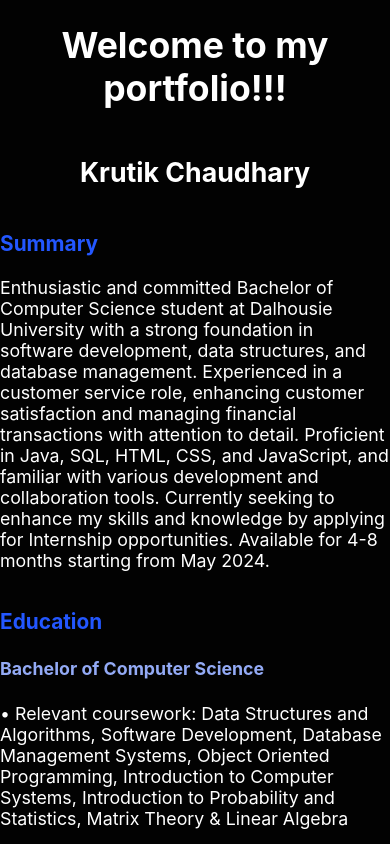
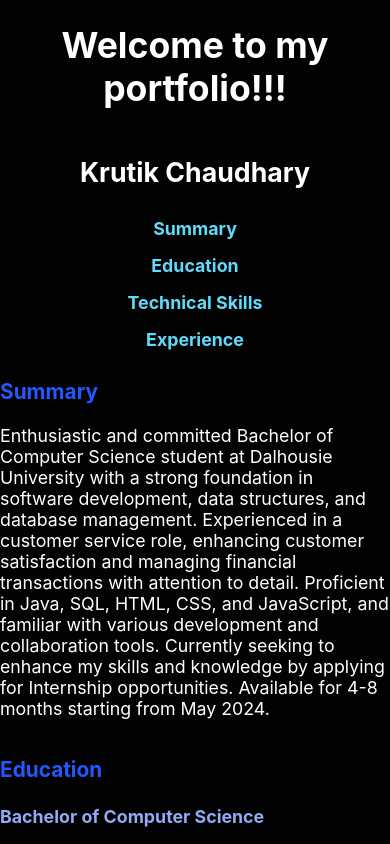
Before and after one commit to KrutikChaudhary/lab6, a React (Create React App) app: page / in a window 390 px wide. Shown: the top 844 px of the page. Built offline with nearby package versions, Linux system fonts and the light colour scheme.

Commit message:
added responsiveness

```diff
--- a/src/App.css
+++ b/src/App.css
@@ -26,6 +26,28 @@
 
 .App-link {
   color: #61dafb;
+}
+
+nav {
+  display: flex;
+  justify-content: center;
+}
+
+nav a {
+  text-decoration: none;
+  color: #61dafb;
+  margin: 0 1rem;
+  font-weight: bold;
+}
+
+@media screen and (max-width: 767px) {
+  nav {
+    flex-direction: column;
+  }
+
+  nav a {
+    margin: 0.5rem 0;
+  }
 }
 
 p {
--- a/src/App.js
+++ b/src/App.js
@@ -6,8 +6,13 @@ function App() {
       <header className="App-header">
         <h1>Welcome to my portfolio!!!</h1>
         <h2>Krutik Chaudhary</h2>
-
-        <div class="summary">
+        <nav>
+          <a href="#summary">Summary</a>
+          <a href="#education">Education</a>
+          <a href="#skills">Technical Skills</a>
+          <a href="#experience">Experience</a>
+        </nav>
+        <div id="summary" class="summary">
           <h3>Summary</h3>
           <p>Enthusiastic and committed Bachelor of Computer Science student at Dalhousie University with a strong foundation in
             software development, data structures, and database management. Experienced in a customer service role, enhancing
@@ -16,7 +21,7 @@ function App() {
             and knowledge by applying for Internship opportunities. Available for 4-8 months starting from May 2024.</p>
         </div>
 
-        <div class="education">
+        <div id="education" class="education">
         <h3>Education</h3>
         <h4>Bachelor of Computer Science</h4>
         <p>• Relevant coursework: Data Structures and Algorithms, Software Development, Database Management Systems, Object Oriented Programming, Introduction to Computer Systems, Introduction to Probability and Statistics, Matrix Theory
@@ -24,7 +29,7 @@ function App() {
         </div>
 
         <h3>TECHNICAL SKILLS</h3>
-        <div class="skills-grid">
+        <div id="skills" class="skills-grid">
         <div class="skill-category">
           <h4>Programming Languages: </h4>
           <p>Java, SQL, HTML, CSS, JavaScript</p>
@@ -43,7 +48,7 @@ function App() {
         </div>
       </div>
 
-      <div class="experience">
+      <div id="experience" class="experience">
         <h3>PROJECT EXPERIENCE</h3>
           <h4>Whatsapp Clone: Java, Android Studio, Firebase</h4>
             <p>• Engineered a WhatsApp Clone App with real-time messaging using Firebase Realtime Database</p>
```
